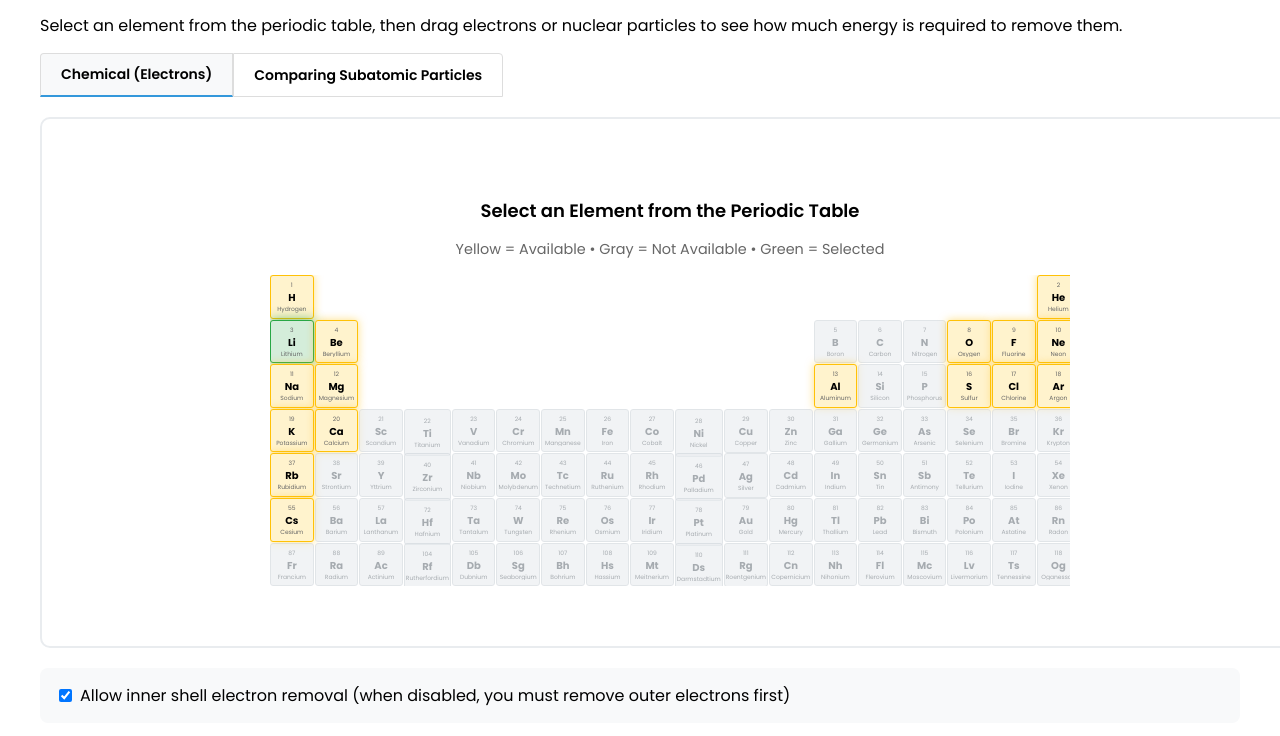
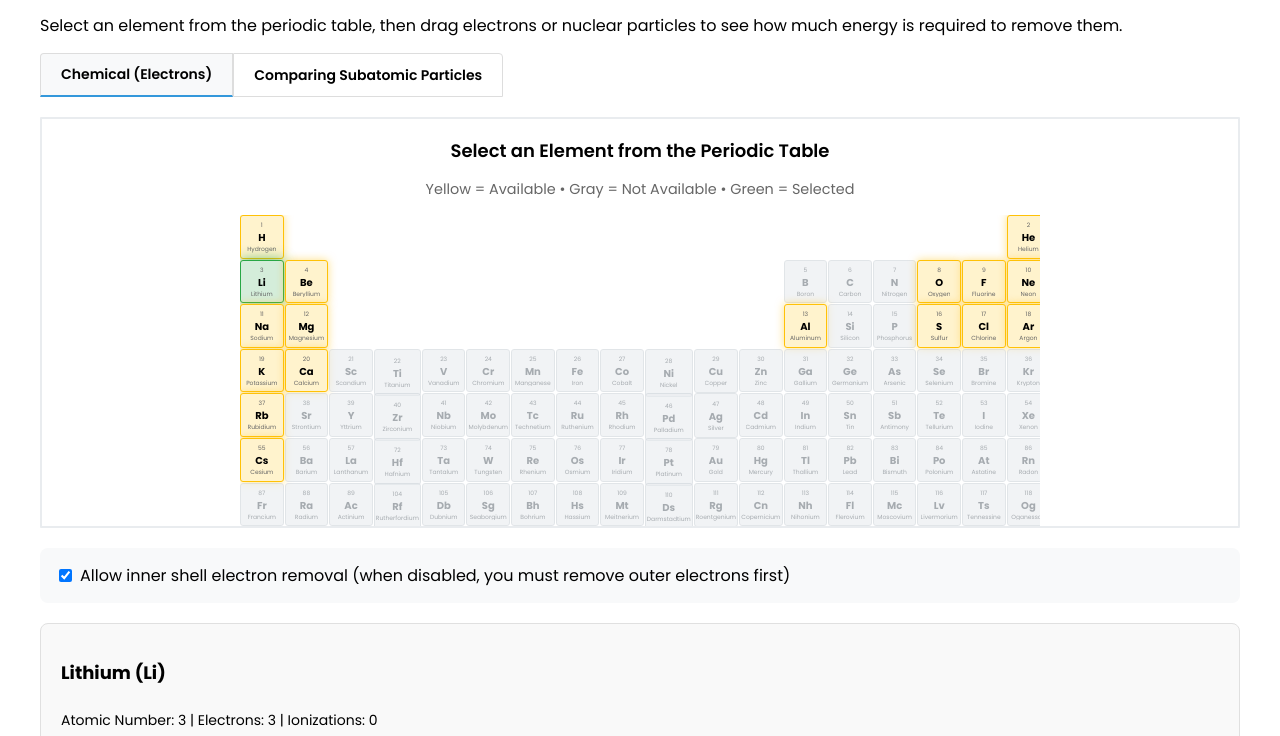
Before and after one commit to bitescized/ionization, a plain HTML site: page index.html in a window 1280 px wide. Shown: the part 64-800 px from the top of the page. Drawn offline with nearby package versions, Linux system fonts and the light colour scheme.

Commit message:
Update index.html

```diff
--- a/index.html
+++ b/index.html
@@ -23,13 +23,13 @@
         /* Periodic Table Styles */
         .periodic-table-container {
             background: white;
-            padding: 60px;
-            border-radius: 10px;
+            padding: 0px;
+            border-radius: 1px;
             border: 2px solid #e9ecef;
             margin-bottom: 20px;
             overflow: auto;
             position: relative;
-            width: 105%;
+            width: 100%;
             box-sizing: border-box;
         }
 
```
